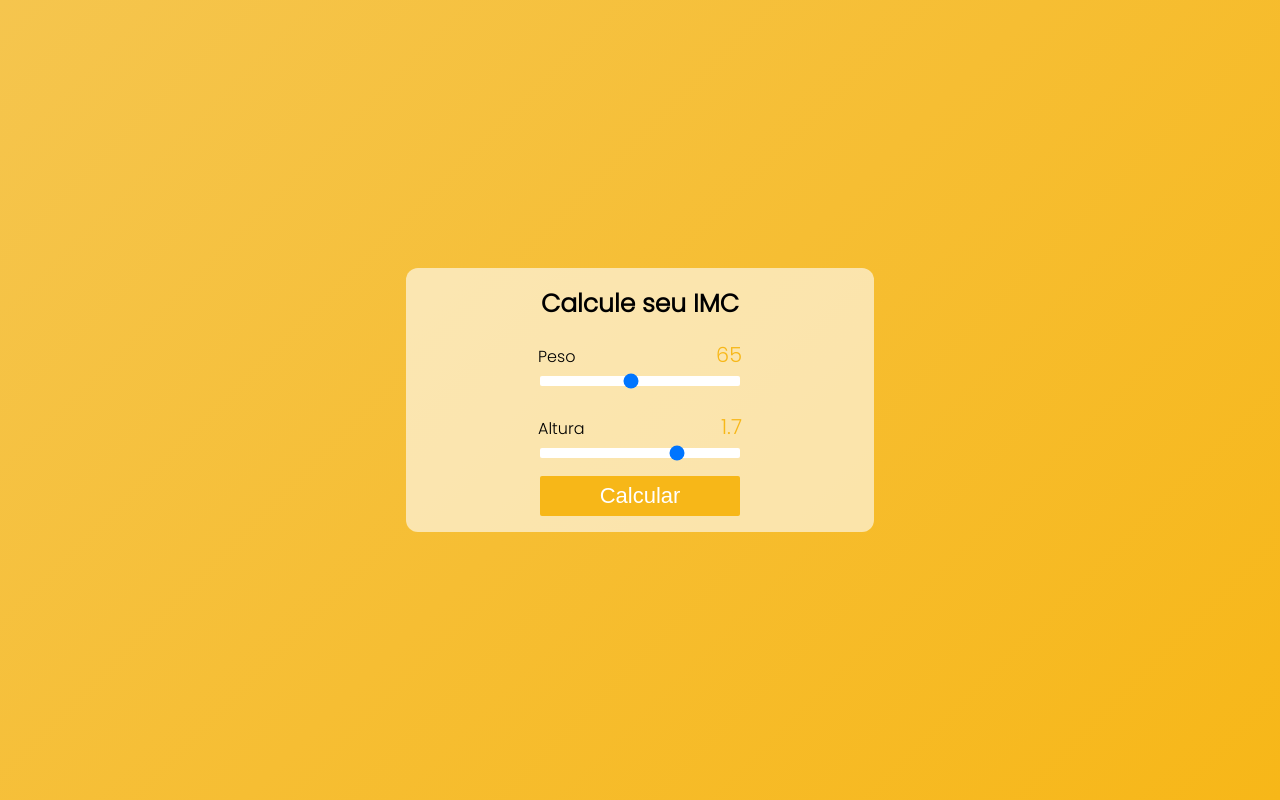
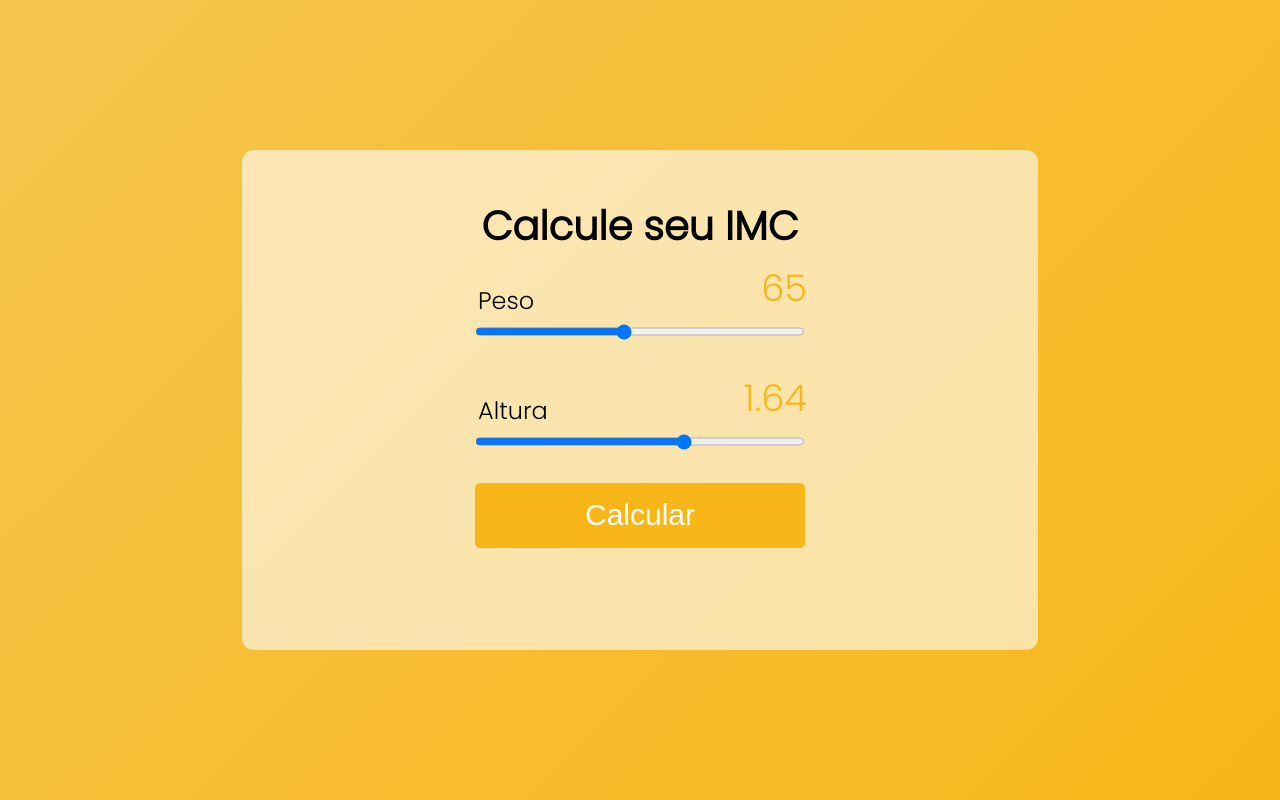
Before and after one commit to FernandoValentim43/React-IMC-slider-calculator, a React (Vite) app: page / in a window 1280 px wide. Built offline with nearby package versions, Linux system fonts and the light colour scheme.

Commit message:
Final config

```diff
--- a/src/App.jsx
+++ b/src/App.jsx
@@ -12,14 +12,14 @@ function App() {
 
 
   const [weight, setWeight] = useState(65);
-  const [height, setHeight] = useState(1.7);
+  const [height, setHeight] = useState(1.64);
   const [imcAwnser, setimcAwnser] = useState("null")
 
 
   return (
     <AuthContext.Provider value={{ imcCalc: [weight, setWeight , height ,  setHeight , imcAwnser, setimcAwnser ] }}>
     <Card>
-      <Text>Calcule seu IMC</Text>
+      <Text style={{fontSize: 40}} >Calcule seu IMC</Text>
 
       <Slider name={"weight"} min={20} max={120} defaultValue={65} inner={"Peso"} step={"1"}/>
       <Slider name={"height"} min={1.00} max={2.00} defaultValue={"170"} inner={"Altura"}  step={"0.01"}/>
--- a/src/components/Button/Button.styled.js
+++ b/src/components/Button/Button.styled.js
@@ -1,13 +1,13 @@
 import styled from "styled-components";
 export const ButtonDiv = styled.button`
-  margin-top: 1rem;
+  margin-top: 1.7rem;
   margin-bottom: 1rem;
   background-color: rgb(247, 183, 24);
-  width: 200px;
-  height: 40px;
+  width: 330px;
+  height: 65px;
   border: none;
-  border-radius: 2px;
+  border-radius: 5px;
   color: white;
-  font-size: 22px;
+  font-size: 30px;
   cursor: pointer;
 `;
--- a/src/components/Card/card.styled.js
+++ b/src/components/Card/card.styled.js
@@ -8,12 +8,16 @@ export const Card = styled.div`
   align-self: center;
   justify-content: center;
 
-  max-width: 250px;
+
 
   background-color: rgba(255, 255, 255, 0.6);
 
-  padding-left: 8.25rem;
-  padding-right: 8.25rem;
+
+  width: 660px;
+  height: 500px;
+
+  padding-left: 4.25rem;
+  padding-right: 4.25rem;
 
   border-radius: 12px;
 
@@ -23,14 +27,15 @@ export const Card = styled.div`
 `;
 
 export const Text = styled.h1`
-  font-weight: 600px;
   text-align: center;
   font-size: 25px;
+  margin: 2px;
+
 
   ${(props) =>
     props.className === "null" &&
     css`
-      display: none;
+      visibility: hidden;
     `};
 
 
--- a/src/components/Slider/Slider.styled.js
+++ b/src/components/Slider/Slider.styled.js
@@ -5,12 +5,26 @@ export const SlideDiv = styled.div`
 
   flex-direction: column;
 
-  input[type="range"] {
-    width: 200px;
-    -webkit-appearance: none;
-    height: 10px;
+
+  input[type=range]{
+    width: 330px;
     border-radius: 2px;
-  }
+    height: 23px;
+}
+
+input[type=range]::-moz-range-track {
+    width: 330px;
+}
+
+input[type=range]::-moz-range-thumb {
+    border: none;
+    height: 40px;
+    width: 40px;
+    border-radius: 50%;
+    background: rgb(247, 183, 24);
+    cursor: pointer;
+}
+
 
   .labels {
     width: 100%;
@@ -20,20 +34,22 @@ export const SlideDiv = styled.div`
     align-items: center;
 
     .label {
-      height: 30px;
+
       align-items: center;
-      font-size: 16px;
+      font-size: 1.5rem;
+      margin-top: 25px;
     }
 
     .number {
-      font-size: 1.3rem;
-      height: 35px;
+      font-size: 2.3rem;
+
       color: rgb(247, 183, 24);
     }
   }
 `;
 
 export const LabelDiv = styled.label`
+  margin-left: 5px;
   display: flex;
   justify-content: space-around;
 
@@ -49,13 +65,5 @@ export const LabelDiv = styled.label`
     color: rgb(247, 183, 24);
   }
 
-  input[type="number"]::-webkit-inner-spin-button,
-  input[type="number"]::-webkit-outer-spin-button {
-    -webkit-appearance: none;
-    margin: 0;
-  }
 
-  input[type="number"] {
-    -moz-appearance: textfield;
-  }
 `;
```
